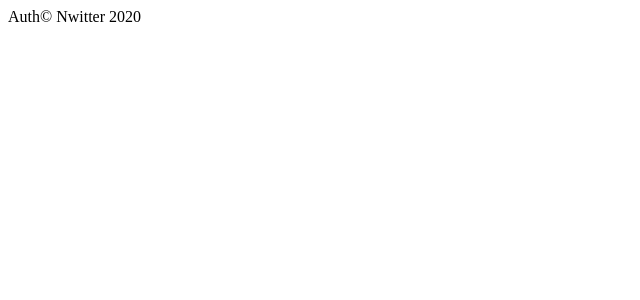
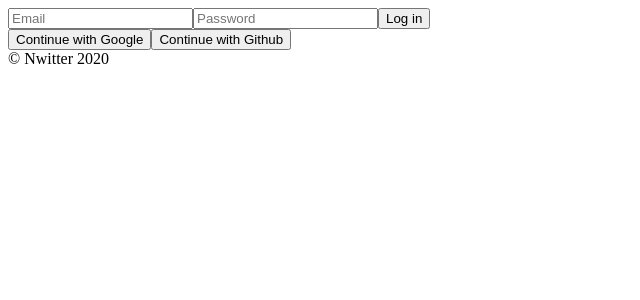
Before and after one commit to gilmujjang/nwitter_nomadcoder, a React (Create React App) app: page /#/ in a window 1280 px wide. Shown: the top 300 px of the page, without its empty margins (0-640 px from the left). Built offline with nearby package versions, Linux system fonts and the light colour scheme; no server answers.

Commit message:
Login Form part One

```diff
--- a/src/routes/Auth.js
+++ b/src/routes/Auth.js
@@ -1,5 +1,46 @@
-import React from "react";
+import React, { useState } from "react";
 
-const Auth = () => <span>Auth</span>
+const Auth = () => {
+  const [email, setEmail] = useState("");
+  const [password, setPassword] = useState("");
+  const onChange = (event) => {
+    const {target: {name, value}} = event;
+    if(name === "email"){
+      setEmail(value)
+    } else if (name === "password") {
+      setPassword(value)
+    }
+  };
+  const onSubmit = (event) => {
+    event.preventDefault();
+  };
+  return(
+    <div>
+      <form onSubmit={onSubmit}>
+        <input
+          name = "email"
+          type="text"
+          placeholder="Email"
+          required
+          value={email}
+          onChange={onChange}
+        />
+        <input
+          name = "password"
+          type="password"
+          placeholder="Password"
+          required
+          value={password}
+          onChange={onChange}
+        />
+        <input type="submit" value="Log in"></input>
+      </form>
+      <div>
+        <button>Continue with Google</button>
+        <button>Continue with Github</button>
+      </div>
+    </div>
+  )
+}
 
 export default Auth;
```
